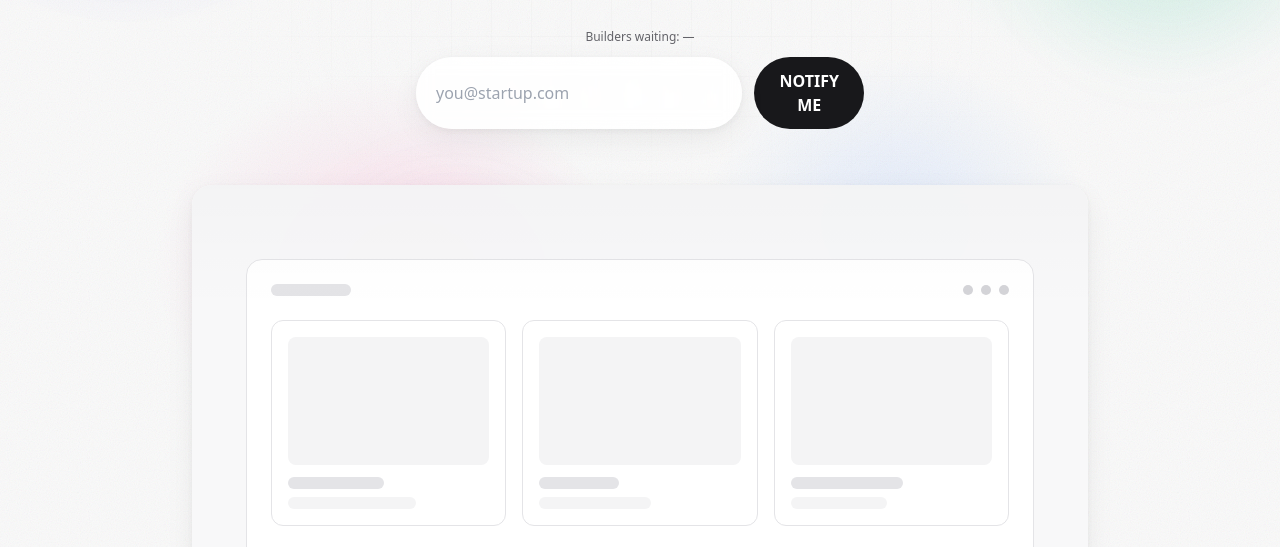
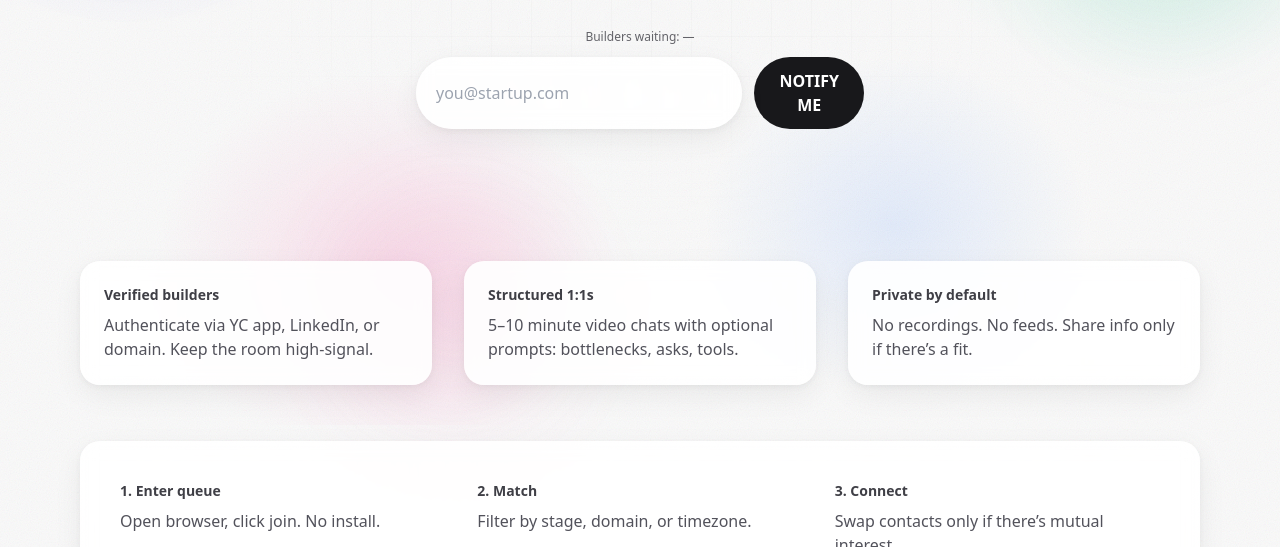
Before and after one commit to g4nesh/nodes, a plain HTML site: page index.html in a window 1280 px wide. Shown: the part 375-922 px from the top of the page. Drawn offline with nearby package versions, Linux system fonts and the light colour scheme; no server answers.

Commit message:
Update index.html

```diff
--- a/index.html
+++ b/index.html
@@ -122,42 +122,6 @@
           </form>
 
           <div id="statusMessage" class="mt-3 text-sm opacity-0 transition-opacity"></div>
-        </div>
-
-        <div class="mx-auto mt-14 max-w-4xl">
-          <div class="relative card bg-white/90 backdrop-blur ring-soft shadow-soft overflow-hidden">
-            <div class="absolute inset-0 pointer-events-none" style="background: linear-gradient(180deg, rgba(0,0,0,0.02), transparent 25%);"></div>
-            <div class="aspect-[16/9] w-full bg-zinc-100/60 flex items-center justify-center">
-              <div class="w-[88%] rounded-2xl border border-zinc-200 bg-white p-6">
-                <div class="flex items-center justify-between">
-                  <div class="h-3 w-20 rounded-full bg-zinc-200"></div>
-                  <div class="flex items-center gap-2">
-                    <div class="h-2.5 w-2.5 rounded-full bg-zinc-300"></div>
-                    <div class="h-2.5 w-2.5 rounded-full bg-zinc-300"></div>
-                    <div class="h-2.5 w-2.5 rounded-full bg-zinc-300"></div>
-                  </div>
-                </div>
-                <div class="mt-6 grid grid-cols-1 gap-4 sm:grid-cols-3">
-                  <div class="rounded-xl border border-zinc-200 p-4">
-                    <div class="h-32 rounded-lg bg-zinc-100"></div>
-                    <div class="mt-3 h-3 w-24 rounded-full bg-zinc-200"></div>
-                    <div class="mt-2 h-3 w-32 rounded-full bg-zinc-100"></div>
-                  </div>
-                  <div class="rounded-xl border border-zinc-200 p-4">
-                    <div class="h-32 rounded-lg bg-zinc-100"></div>
-                    <div class="mt-3 h-3 w-20 rounded-full bg-zinc-200"></div>
-                    <div class="mt-2 h-3 w-28 rounded-full bg-zinc-100"></div>
-                  </div>
-                  <div class="rounded-xl border border-zinc-200 p-4">
-                    <div class="h-32 rounded-lg bg-zinc-100"></div>
-                    <div class="mt-3 h-3 w-28 rounded-full bg-zinc-200"></div>
-                    <div class="mt-2 h-3 w-24 rounded-full bg-zinc-100"></div>
-                  </div>
-                </div>
-                <div class="mt-6 h-10 w-40 rounded-full bg-zinc-900"></div>
-              </div>
-            </div>
-          </div>
         </div>
       </div>
     </section>
```
